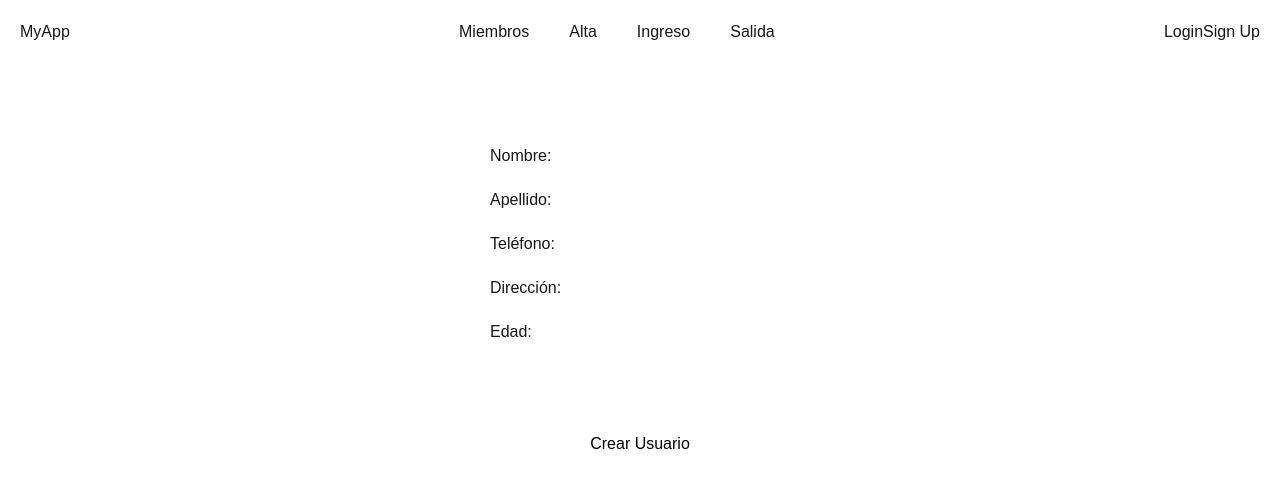
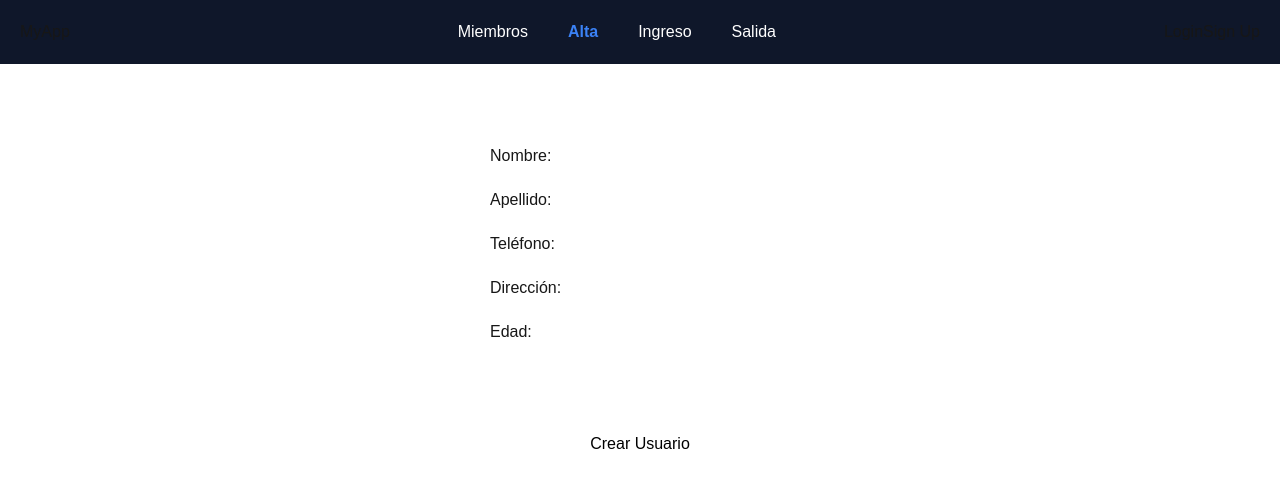
Before and after one commit to ae95caba/gym-manager, a Next.js app: page /alta in a window 1280 px wide. Shown: the top 488 px of the page. Built offline with nearby package versions, Linux system fonts and the light colour scheme.

Commit message:
feat: :sparkles: make navbar links change style when active

```diff
--- a/src/components/Navbar.tsx
+++ b/src/components/Navbar.tsx
@@ -1,24 +1,34 @@
+"use client";
 import React from "react";
 import Link from "next/link";
+import { usePathname } from "next/navigation"; // Correct import
 const Navbar = () => {
+  const pathname = usePathname(); // Get the current pathname
+  const links = [
+    { href: "/miembros", label: "Miembros" },
+    { href: "/alta", label: "Alta" },
+    { href: "/ingreso", label: "Ingreso" },
+    { href: "/salida", label: "Salida" },
+  ];
+
   return (
-    <nav className="flex justify-between p-5">
+    <nav className="flex justify-between p-5 bg-slate-900">
       <div className="navbar-logo">
         <h1>MyApp</h1>
       </div>
       <ul className="flex gap-10 ">
-        <li>
-          <Link href="/miembros">Miembros</Link>
-        </li>
-        <li>
-          <Link href="/alta">Alta</Link>
-        </li>
-        <li>
-          <Link href="/ingreso">Ingreso</Link>
-        </li>
-        <li>
-          <Link href="/salida">Salida</Link>
-        </li>
+        {links.map(({ href, label }) => (
+          <li key={href}>
+            <Link
+              href={href}
+              className={
+                pathname === href ? "text-blue-500 font-bold" : "text-white"
+              }
+            >
+              {label}
+            </Link>
+          </li>
+        ))}
       </ul>
       <div className="navbar-actions">
         <button className="btn-login">Login</button>
```
